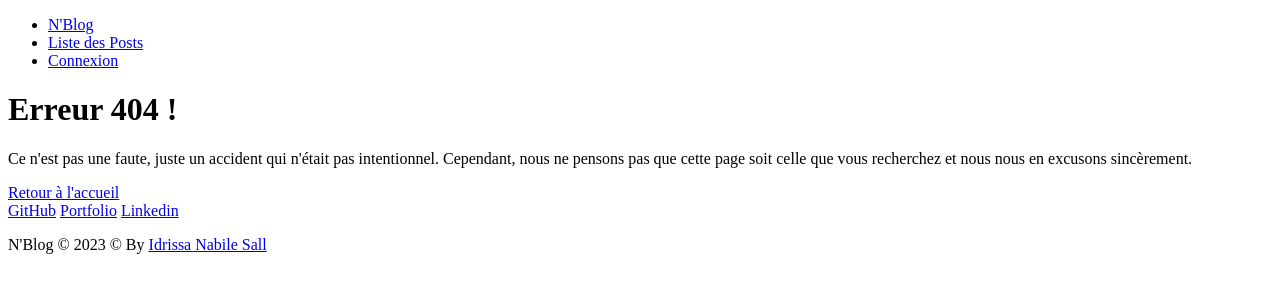
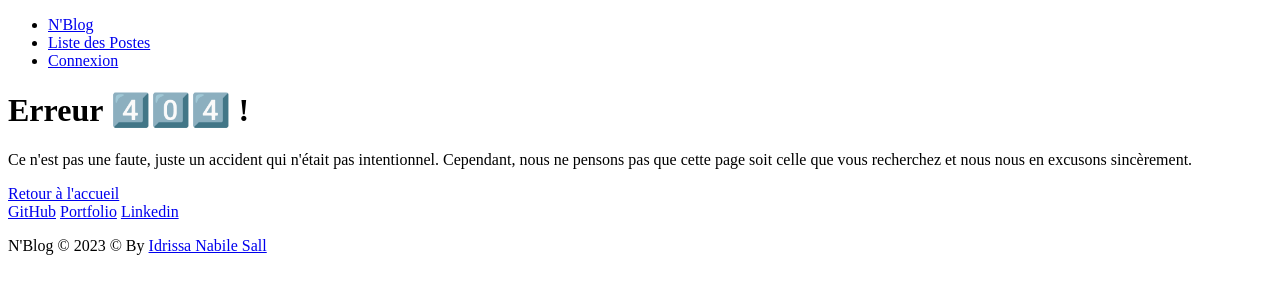
Before and after one commit to nabilesall/symfony_blog_project, a Symfony app: template templates/errors/error.html.twig in a window 1280 px wide. Shown: the top 300 px of the page. Run offline with Twig, Linux system fonts and the light colour scheme; the template is opened without the code that fills it, so the values that code supplies are empty; some libraries are stand-ins or nearby versions.

Commit message:
Clean up

```diff
--- a/templates/admin/post/index.html.twig
+++ b/templates/admin/post/index.html.twig
@@ -8,7 +8,7 @@
 		<div class="posts">
 			<div class="header-posts">
 				<h3>Postes</h3>
-				<a href="{{ path('admin.post.create') }}">Créer un post</a>
+				<a href="{{ path('admin.post.create') }}">Ecrire un article</a>
 			</div>
 
 			{% for post in posts %}
--- a/templates/bases/header.html.twig
+++ b/templates/bases/header.html.twig
@@ -8,9 +8,9 @@
 
 			<div class="menu-navigation-droite">
 				{% if userName is defined and userName != null and userStatus is defined and userStatus == 0 %}
-					<li {% if app.request.attributes.get('_route') == 'admin.post.index' %}class="active"{% endif %}><a href="{{ path('admin.post.index') }}">Liste des Posts</a></li>
+					<li {% if app.request.attributes.get('_route') == 'admin.post.index' %}class="active"{% endif %}><a href="{{ path('admin.post.index') }}">Liste des Postes</a></li>
 				{% else %}
-					<li {% if app.request.attributes.get('_route') == 'user.post.index' %}class="active"{% endif %}><a href="{{ path('user.post.index') }}">Liste des Posts</a></li>
+					<li {% if app.request.attributes.get('_route') == 'user.post.index' %}class="active"{% endif %}><a href="{{ path('user.post.index') }}">Liste des Postes</a></li>
 				{% endif %}
 
 				{% if userName is defined and userName != null %}
--- a/templates/errors/error.html.twig
+++ b/templates/errors/error.html.twig
@@ -5,7 +5,7 @@
 {% block body %}
 
     <main class="error">
-        <h1>Erreur 404 !</h1>
+        <h1>Erreur 4️⃣0️⃣4️⃣ !</h1>
         <p>Ce n'est pas une faute, juste un accident qui n'était pas intentionnel. Cependant, nous ne pensons pas que cette page soit celle que vous recherchez et nous nous en excusons sincèrement.</p>
         <a href="{{ path('home') }}">Retour à l'accueil</a>
     </main>
```
Also changed, not shown: assets/styles/app.css (+7 -5 lines), assets/styles/app.scss (+8 -5 lines), README.md, public/build/app.css, public/build/app.js, public/build/vendors-node_modules_symfony_stimulus-bridge_dist_index_js-node_modules_core-js_modules_es_da-03e5c3.js, 1 other file.
